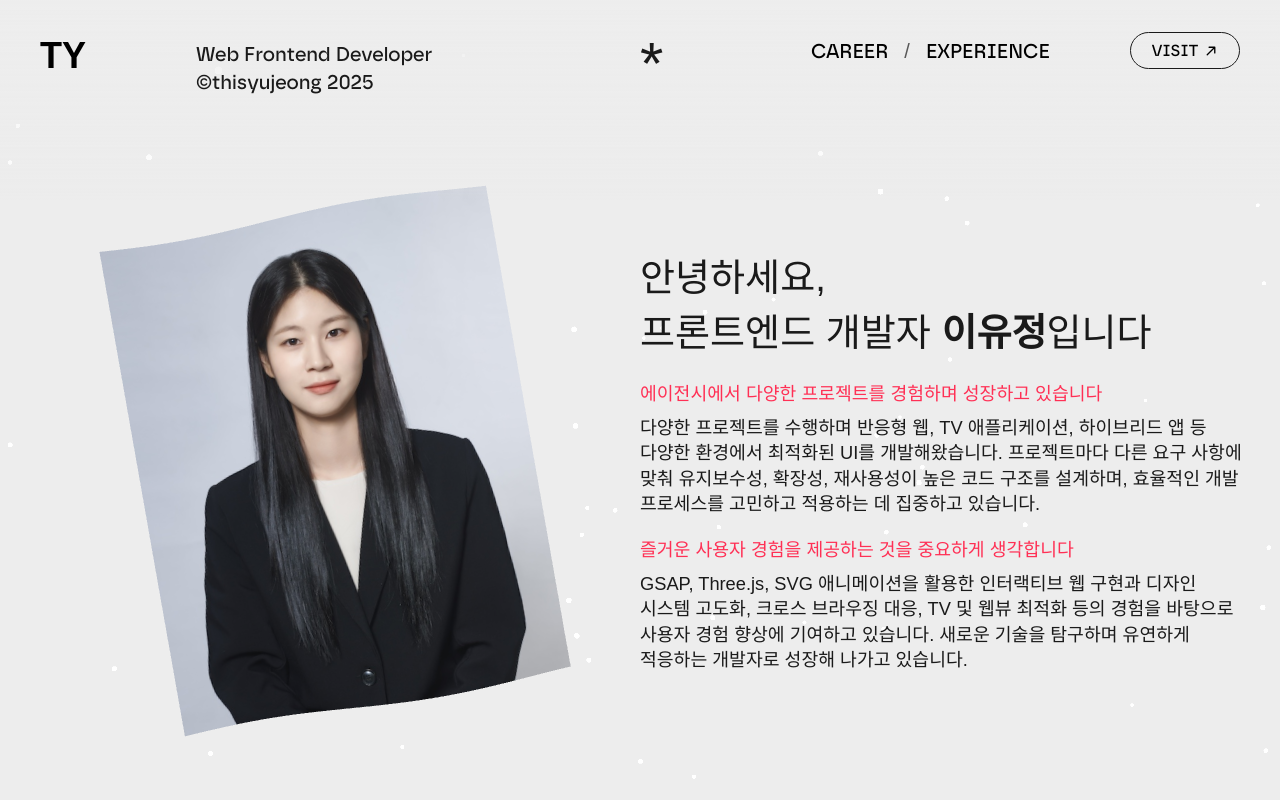
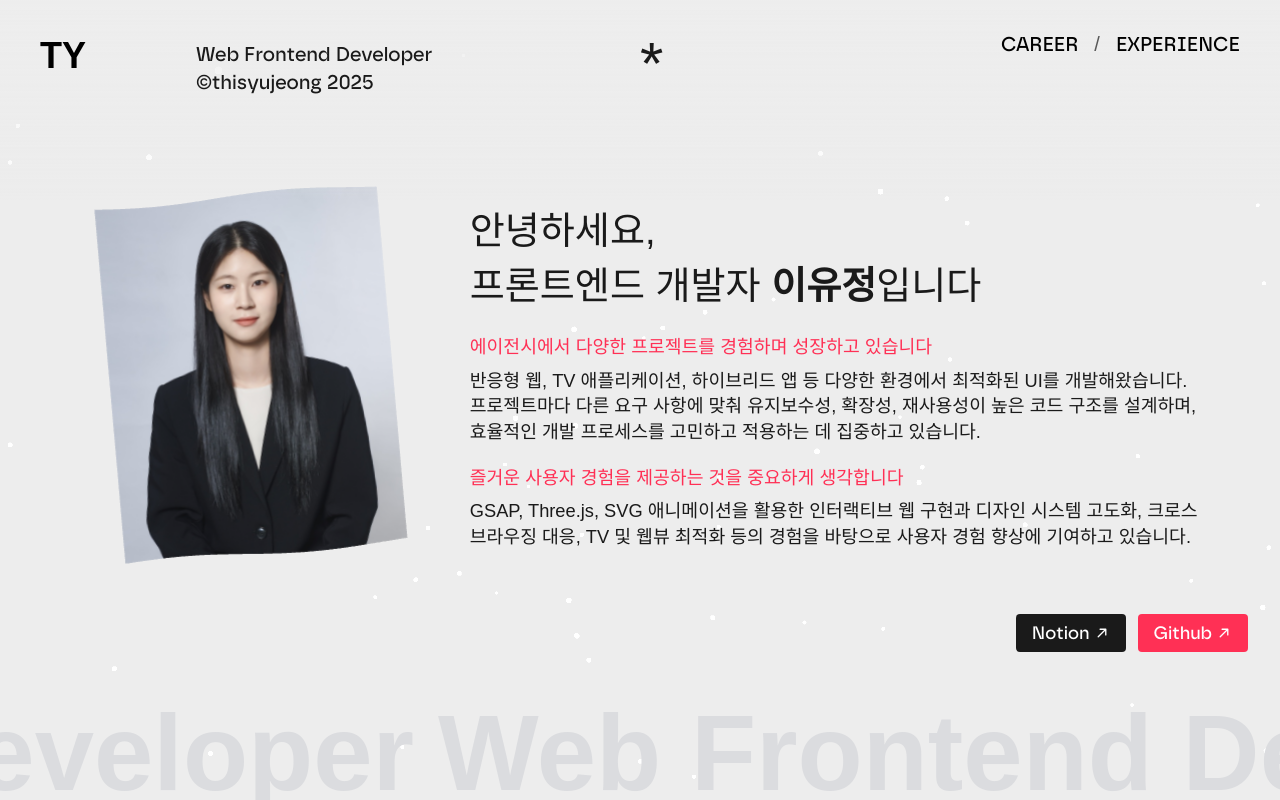
Before and after one commit to thisyujeong/thisyujeong.com, a Next.js app: page / in a window 1280 px wide. Shown: the top 800 px of the page. Built offline with nearby package versions, Linux system fonts and the light colour scheme; a web font is replaced by a local one.

Commit message:
feat: 링크 버튼 추가, metadata 추가

```diff
--- /dev/null
+++ b/data/metadata.ts
@@ -0,0 +1,15 @@
+const metadata = {
+  user: {
+    name: '이유정',
+    nickname: 'thisyujeong',
+    email: 'this.yujeong@gmail.com',
+  },
+  links: {
+    notion:
+      'https://holly-hexagon-ea5.notion.site/6bbe911c0c52482db041652dfd9bc091?pvs=74',
+    github: 'https://github.com/thisyujeong',
+    blog: 'https://thisyujeong.dev',
+  },
+};
+
+export default metadata;
--- a/src/app/page.module.scss
+++ b/src/app/page.module.scss
@@ -23,7 +23,7 @@
 }
 
 .section {
-  padding: clamp(60px, desktop-vw(120px), 120px) 0;
+  padding: clamp(60px, desktop-vw(80px), 80px) 0;
 
   h3 {
     text-transform: capitalize;
@@ -36,6 +36,34 @@
 
 .key-visual {
   padding: 40px 0;
+
+  .actions {
+    padding: 20px 0 0;
+    display: flex;
+    justify-content: flex-end;
+    gap: 12px;
+    a {
+      display: inline-block;
+      padding: 8px 16px;
+      color: $basic-white;
+      font-size: 18px;
+      font-family: var(--font-safiro);
+      border-radius: 4px;
+      background-color: $basic-black;
+
+      span {
+        font: inherit;
+        padding-right: 20px;
+        background-image: url('/assets/images/ico/ic-arrow-up-right_wh.svg');
+        background-size: 16px;
+        background-position: right center;
+        background-repeat: no-repeat;
+      }
+    }
+    a.primary {
+      background-color: $primary-color;
+    }
+  }
 }
 
 .career {
@@ -146,6 +174,12 @@
     }
   }
 
+  .key-visual {
+    .actions a {
+      font-size: 16px;
+    }
+  }
+
   .career {
     &-item {
       gap: tablet-vw(30px);
@@ -186,6 +220,11 @@
 
   .key-visual {
     padding-top: 0;
+
+    .actions {
+      justify-content: flex-start;
+      gap: 8px;
+    }
   }
 
   .career {
--- a/src/app/page.tsx
+++ b/src/app/page.tsx
@@ -1,9 +1,11 @@
-import { BackgroundCanvas, LoadingSpinner, RollingBanner } from '@/components/common';
+import { BackgroundCanvas, RollingBanner } from '@/components/common';
 import { ExperienceList } from '@/components/experience';
 import { MyProfile } from '@/components/about';
 import styles from './page.module.scss';
 import classNames from 'classnames/bind';
 import { getSortedPostsData } from '@/service/experiences';
+import metadata from 'data/metadata';
+import Link from 'next/link';
 
 const cx = classNames.bind(styles);
 
@@ -19,6 +21,23 @@ export default function Home() {
         <div className={cx('container')}>
           <section className={cx('key-visual')}>
             <MyProfile />
+            <div className={cx('actions')}>
+              <Link
+                href={metadata.links.notion}
+                target="_blank"
+                rel="noopener noreferrer"
+              >
+                <span>Notion</span>
+              </Link>
+              <a
+                href={metadata.links.blog}
+                className={cx('primary')}
+                target="_blank"
+                rel="noopener noreferrer"
+              >
+                <span>Github</span>
+              </a>
+            </div>
           </section>
           <RollingBanner />
           <section id="career" className={cx('section')}>
--- a/src/components/about/MyProfile/MyProfile.module.scss
+++ b/src/components/about/MyProfile/MyProfile.module.scss
@@ -3,7 +3,7 @@
 
 .profile-box {
   display: grid;
-  grid-template-columns: 1fr 1fr;
+  grid-template-columns: 36% 1fr;
   align-items: center;
 }
 
@@ -48,17 +48,14 @@
 }
 
 @include tablet {
-  .profile-box {
-    grid-template-columns: 40% 1fr;
-  }
   .profile-text {
     h4 {
-      font-size: tablet-vw(28px);
+      font-size: tablet-vw(22px);
       margin-bottom: 12px;
     }
     .description {
       margin-top: 12px;
-      font-size: 18px;
+      font-size: 16px;
       word-break: break-all;
     }
   }
@@ -67,6 +64,10 @@
 @include mobile {
   .profile-box {
     grid-template-columns: 1fr;
+  }
+  .profile-canvas {
+    width: 80%;
+    margin: 0 auto;
   }
   .profile-text {
     margin-top: 24px;
--- a/src/components/about/MyProfile/MyProfile.tsx
+++ b/src/components/about/MyProfile/MyProfile.tsx
@@ -1,6 +1,7 @@
 import classNames from 'classnames/bind';
 import styles from './MyProfile.module.scss';
 import ProfileCanvas from '../ProfileCanvas/ProfileCanvas';
+import metadata from 'data/metadata';
 
 const cx = classNames.bind(styles);
 
@@ -15,16 +16,15 @@ const MyProfile = () => {
       <div className={cx('profile-text')}>
         <h4>
           안녕하세요, <br />
-          프론트엔드 개발자 <strong>이유정</strong>입니다
+          프론트엔드 개발자 <strong>{metadata.user.name}</strong>입니다
         </h4>
-
         <div className={cx('description')}>
           <strong>에이전시에서 다양한 프로젝트를 경험하며 성장하고 있습니다</strong>
           <p>
-            다양한 프로젝트를 수행하며 반응형 웹, TV 애플리케이션, 하이브리드 앱 등 다양한
-            환경에서 최적화된 UI를 개발해왔습니다. 프로젝트마다 다른 요구 사항에 맞춰
-            유지보수성, 확장성, 재사용성이 높은 코드 구조를 설계하며, 효율적인 개발
-            프로세스를 고민하고 적용하는 데 집중하고 있습니다.
+            반응형 웹, TV 애플리케이션, 하이브리드 앱 등 다양한 환경에서 최적화된 UI를
+            개발해왔습니다. 프로젝트마다 다른 요구 사항에 맞춰 유지보수성, 확장성,
+            재사용성이 높은 코드 구조를 설계하며, 효율적인 개발 프로세스를 고민하고
+            적용하는 데 집중하고 있습니다.
           </p>
         </div>
         <div className={cx('description')}>
@@ -32,8 +32,7 @@ const MyProfile = () => {
           <p>
             GSAP, Three.js, SVG 애니메이션을 활용한 인터랙티브 웹 구현과 디자인 시스템
             고도화, 크로스 브라우징 대응, TV 및 웹뷰 최적화 등의 경험을 바탕으로 사용자
-            경험 향상에 기여하고 있습니다. 새로운 기술을 탐구하며 유연하게 적응하는
-            개발자로 성장해 나가고 있습니다.
+            경험 향상에 기여하고 있습니다.
           </p>
         </div>
       </div>
--- a/src/components/about/PlaneMesh/PlaneMesh.tsx
+++ b/src/components/about/PlaneMesh/PlaneMesh.tsx
@@ -27,7 +27,7 @@ const PlaneMesh = () => {
 
   useGSAP(() => {
     if (plane.current) {
-      plane.current.rotateZ((Math.PI / 180) * 10);
+      plane.current.rotateZ((Math.PI / 180) * 5);
     }
   });
 
--- a/src/components/common/Footer/Footer.tsx
+++ b/src/components/common/Footer/Footer.tsx
@@ -1,5 +1,6 @@
 import classNames from 'classnames/bind';
 import styles from './Footer.module.scss';
+import metadata from 'data/metadata';
 
 const cx = classNames.bind(styles);
 
@@ -19,7 +20,10 @@ const Footer = () => {
           </button>
         </div>
         <div className={cx('copyright')}>
-          <p>© thisyujeong 2025, All Rights Reserved.</p>
+          <p>
+            {`©${metadata.user.nickname} ${new Date().getFullYear()}, All Rights
+            Reserved.`}
+          </p>
         </div>
       </div>
     </footer>
--- a/src/components/common/Header/Header.module.scss
+++ b/src/components/common/Header/Header.module.scss
@@ -79,67 +79,6 @@
       opacity: 0.7;
     }
   }
-
-  .dropdown {
-    position: relative;
-    margin-left: 80px;
-    button {
-      width: 110px;
-      padding: 8px 16px;
-      border-radius: 50px;
-      border: 1px solid $text-color;
-      span {
-        font-size: 16px;
-        font-family: var(--font-safiro);
-        text-transform: uppercase;
-        padding-right: 20px;
-        background-image: url('/assets/images/ico/ic-arrow-up-right_bk.svg');
-        background-position: right center;
-        background-size: 16px;
-        background-repeat: no-repeat;
-      }
-    }
-
-    &:hover {
-      button {
-        background: $hover-bg-color;
-      }
-      .dropdown_popover {
-        display: block;
-      }
-    }
-
-    &_popover {
-      display: none;
-      position: absolute;
-      top: 100%;
-      width: 100%;
-      padding-top: 8px;
-
-      &-inner {
-        padding: 8px 0;
-        border: 1px solid $text-color;
-        border-radius: 12px;
-        background-color: $background-color;
-      }
-
-      ul li {
-        text-align: center;
-        a {
-          display: block;
-          padding: 8px 16px;
-          color: black;
-          font-size: 16px;
-          text-transform: uppercase;
-          font-family: var(--font-safiro);
-        }
-
-        &:hover a {
-          background: $hover-bg-color;
-        }
-      }
-    }
-  }
 }
 
 @include tablet {
@@ -160,11 +99,6 @@
       display: none;
     }
   }
-  .menu-bar {
-    .dropdown {
-      display: none;
-    }
-  }
 }
 
 @include mobile {
--- a/src/components/common/Header/Header.tsx
+++ b/src/components/common/Header/Header.tsx
@@ -3,13 +3,9 @@
 import classNames from 'classnames/bind';
 import styles from './Header.module.scss';
 import Link from 'next/link';
+import metadata from 'data/metadata';
 
 const cx = classNames.bind(styles);
-
-const sites = [
-  { id: 'github', label: 'github', path: 'https://github.com/thisyujeong' },
-  { id: 'blog', label: 'blog', path: 'https://thisyujeong.dev' },
-];
 
 const Header = () => {
   return (
@@ -26,7 +22,7 @@ const Header = () => {
           <div className={cx('desc')}>
             Web Frontend Developer
             <br />
-            ©thisyujeong 2025
+            {`©${metadata.user.nickname} ${new Date().getFullYear()}`}
           </div>
         </div>
 
@@ -39,25 +35,6 @@ const Header = () => {
               <Link href="#experience">Experience</Link>
             </li>
           </ul>
-
-          <div className={cx('dropdown')}>
-            <button>
-              <span>visit</span>
-            </button>
-            <div className={cx('dropdown_popover')}>
-              <div className={cx('dropdown_popover-inner')}>
-                <ul>
-                  {sites.map(({ id, label, path }) => (
-                    <li key={id}>
-                      <Link href={path} target="_blank">
-                        {label}
-                      </Link>
-                    </li>
-                  ))}
-                </ul>
-              </div>
-            </div>
-          </div>
         </div>
       </div>
     </header>
--- a/src/components/experience/ExpereienceList/ExperienceList.tsx
+++ b/src/components/experience/ExpereienceList/ExperienceList.tsx
@@ -14,7 +14,7 @@ interface ExperienceListProps {
   data: ExperienceType[];
 }
 const ExperienceList = ({ data }: ExperienceListProps) => {
-  const { showModal, hideModal } = useModal();
+  const { showModal } = useModal();
   const [isLoading, setIsLoading] = useState(false);
 
   const handleClick = async (id: string) => {
```
